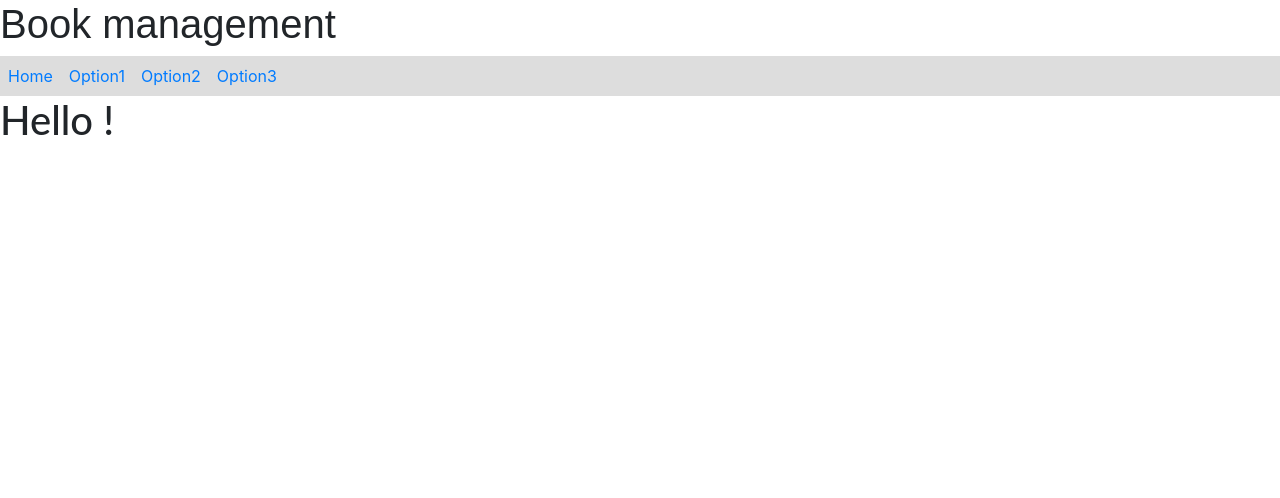
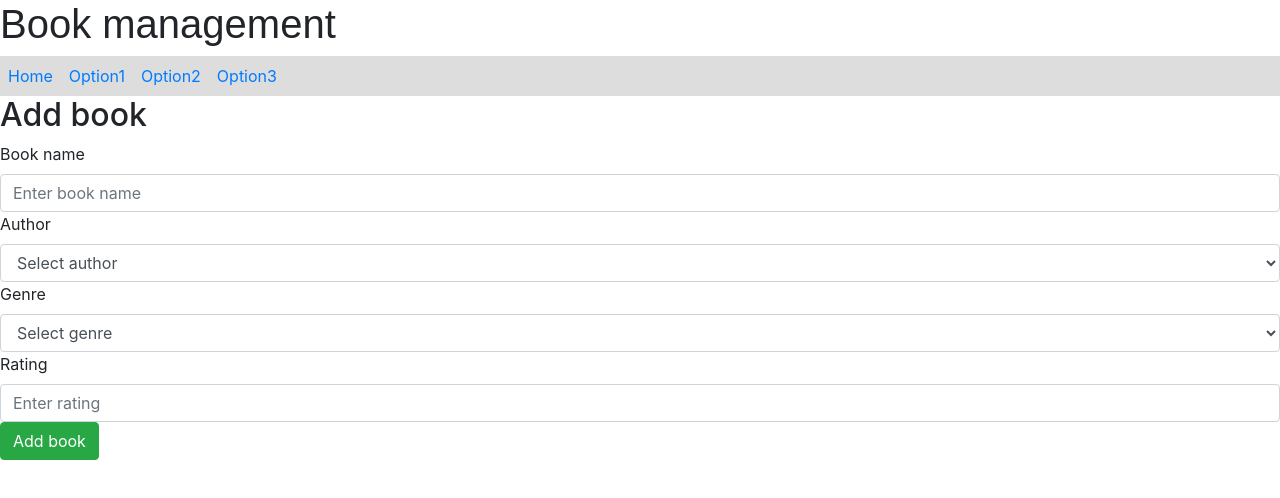
Before and after one commit to kaneran/angular-practice-project-book-manager, an Angular app: page /hello-component in a window 1280 px wide. Shown: the top 498 px of the page. Built offline with nearby package versions, Linux system fonts and the light colour scheme.

Commit message:
Added book form

```diff
--- a/src/app/add-book.component.html
+++ b/src/app/add-book.component.html
@@ -0,0 +1,24 @@
+
+<h2>Add book</h2>
+<form class="form-group">
+
+		<label>Book name</label>
+		<input type="text" class="form-control" placeholder="Enter book name">
+
+    <label>Author</label>
+		<select class="form-control">
+      <option selected>Select author</option>
+      <option>2</option>
+    </select>
+
+    <label>Genre</label>
+		<select class="form-control">
+      <option selected>Select genre</option>
+      <option>2</option>
+    </select>
+
+    <label>Rating</label>
+		<input type="number" class="form-control" placeholder="Enter rating">
+
+		<button type="submit" class="btn btn-success">Add book</button>
+</form>
--- a/src/app/add-book.component.ts
+++ b/src/app/add-book.component.ts
@@ -2,7 +2,7 @@ import { Component, Input } from '@angular/core';
 
 @Component({
   selector: 'hello',
-  template: `<h1>Hello {{name}}!</h1>`,
+  templateUrl: "./add-book.component.html",
   styles: [`h1 { font-family: Lato; }`]
 })
 export class AddBookComponent  {
```
